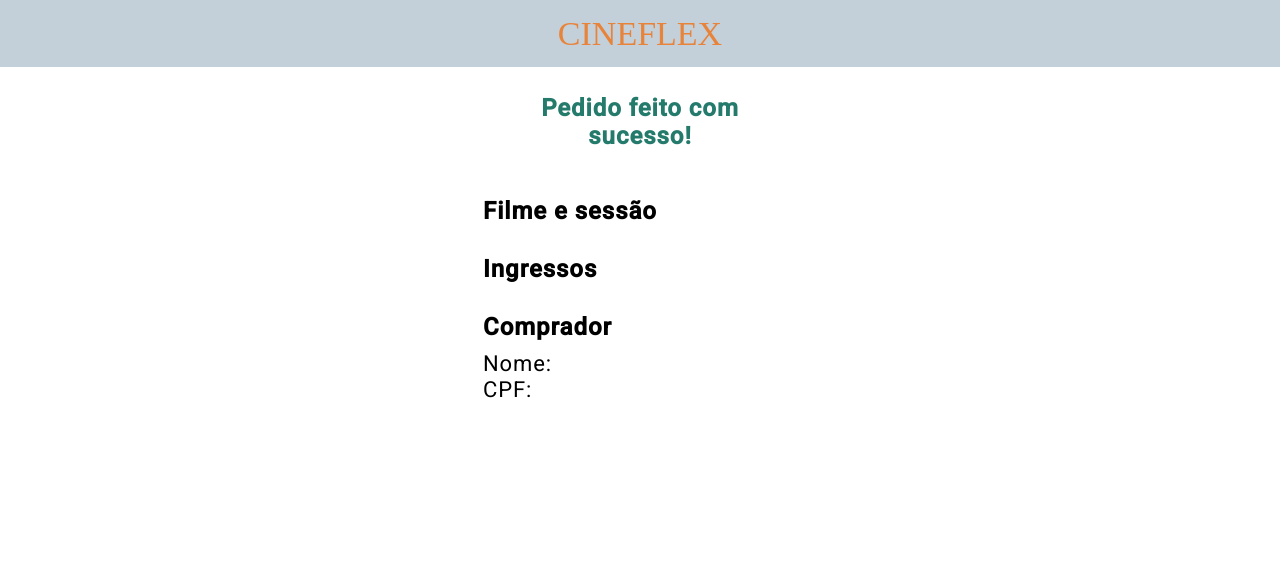
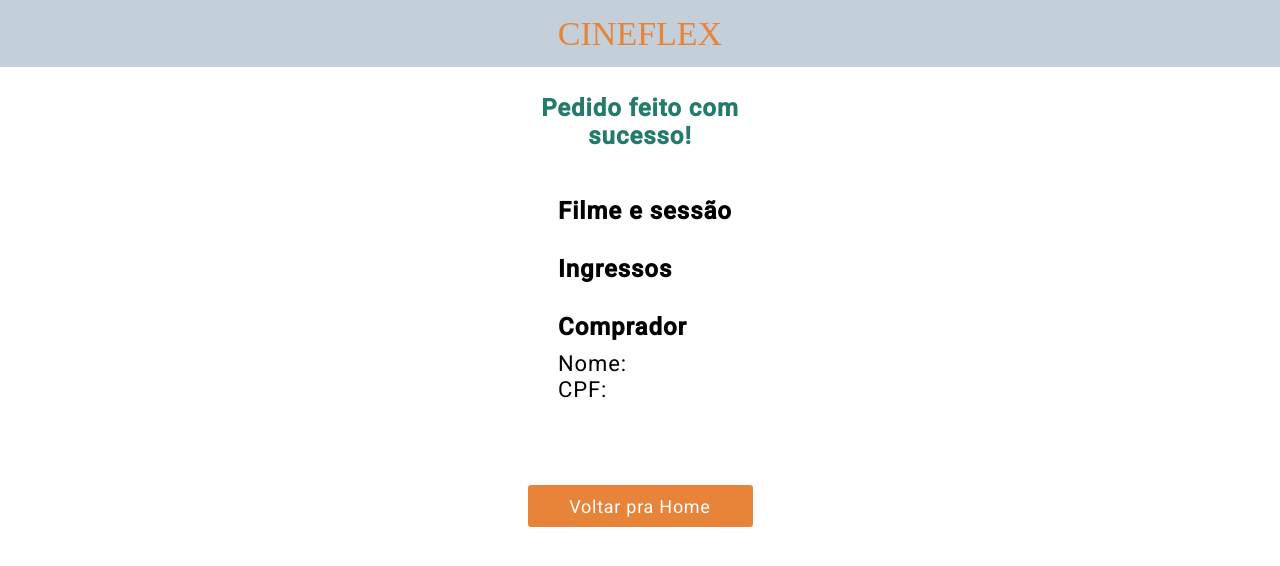
Before and after one commit to IsraelHCPontes/projeto9-cineflex, a React (Create React App) app: page /sucesso in a window 1280 px wide. Shown: the top 566 px of the page. Built offline with nearby package versions, Linux system fonts and the light colour scheme.

Commit message:
tela01+tela02+tela03+bottom+sucesso(LOGICA)

```diff
--- a/src/componentes/App.js
+++ b/src/componentes/App.js
@@ -11,7 +11,10 @@ import Tela03 from './Tela03';
 import Sucesso from './Sucesso';
 
 
+
 export default function App(){
+
+
 
     const [urlMovieImg, setUrlMovieImg] = useState("")
     const [nameMovieImg, setNameMovieImg] = useState("")
--- a/src/componentes/Sucesso.js
+++ b/src/componentes/Sucesso.js
@@ -39,6 +39,7 @@ export default function Sucesso({
                     <h3>CPF:{cpf}</h3>
                 </Informacoes>
             </ContainerInfos>
+            <button onClick={()=> navigate('/')} >Voltar pra Home</button>
         </Body>
     )
 }
@@ -52,6 +53,27 @@ const Body = styled.div`
     display:flex;
     flex-direction: column;
     align-items: center;
+
+    button{
+        margin-top: 62px;
+        height: 42px;
+        width: 225px;
+        left: 74px;
+        top: 622px;
+        border-radius: 3px;
+        border:none;
+        font-family: Roboto;
+        font-size: 18px;
+        font-weight: 400;
+        line-height: 21px;
+        letter-spacing: 0.04em;
+        text-align: center;
+        background: #E8833A;
+
+        color:#ffffff;
+
+
+    }
 `
 
 const Top = styled.div`
@@ -85,10 +107,10 @@ const ContainerInfos = styled.div``
 const Informacoes = styled.div`
     margin-top: 20px;
     margin-bottom: 20px;
-    margin-right: 140px;
+    margin-left:10px;
     display: flex;
     flex-direction: column;
-    align-items: flex-start;
+
 
     h1 {
         font-family: Roboto;
--- a/src/componentes/Tela01.js
+++ b/src/componentes/Tela01.js
@@ -1,4 +1,4 @@
-import { Link } from 'react-router-dom'
+import { Link, useNavigate } from 'react-router-dom'
 import { useState, useEffect } from 'react';
 import axios from 'axios';
 import styled from 'styled-components';
@@ -8,6 +8,8 @@ import Movie from '../Assets/img/image 3.svg'
 export default function Tela01({
      urlMovieImg,
      setUrlMovieImg}){
+
+    const navigate = useNavigate();
 
     const [items, setItems] = useState(null);
 
--- a/src/componentes/Tela03.js
+++ b/src/componentes/Tela03.js
@@ -235,7 +235,7 @@ const BodyContainer = styled.div`
        justify-content: center;
        align-items: center;
        border: 1px solid #808F9D;
-       background-color: ${(isAvailable) => !isAvailable? '#FBE192'
+       background-color: ${({isAvailable}) => isAvailable ? '#FBE192'
        :
        ({clicked}) => clicked ?  `#8DD7CF` : `#C3CFD9`};
        margin: 8px 6px;
```
